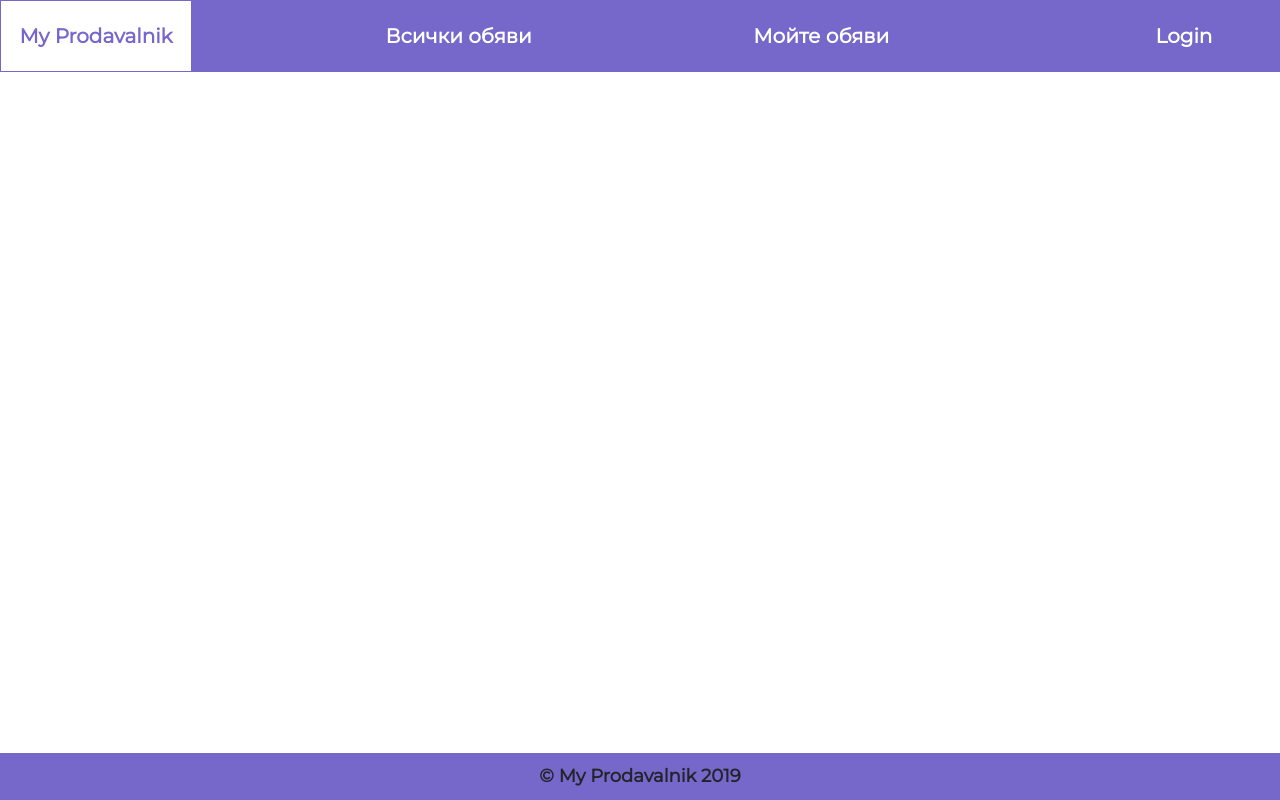
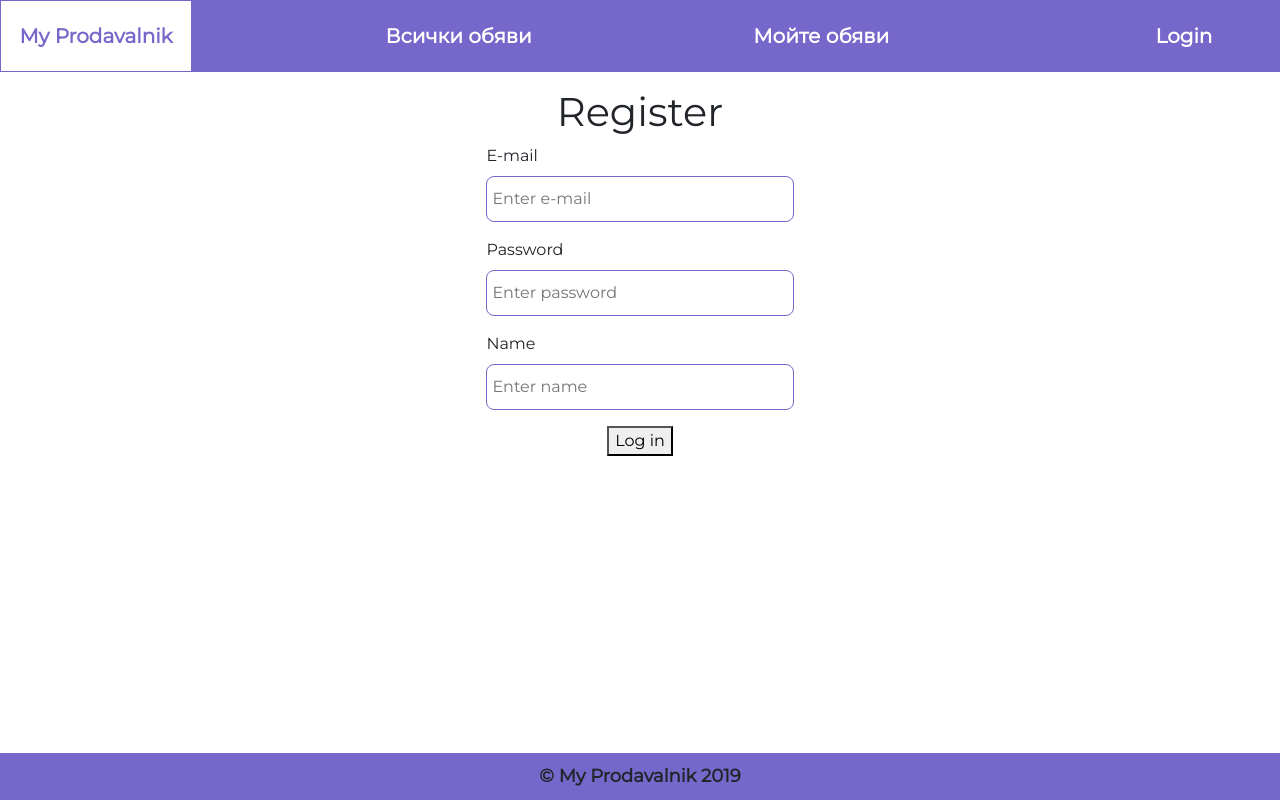
Before and after one commit to MitkoGeorgievGeorgiev/ReactExam-17.03.19, a React (Create React App) app in the folder myprodavalnik/: page /register in a window 1280 px wide. Built offline with nearby package versions, Linux system fonts and the light colour scheme.

Commit message:
implemented register form

```diff
--- a/myprodavalnik/src/App.js
+++ b/myprodavalnik/src/App.js
@@ -1,9 +1,14 @@
 import React, { Component, Fragment } from 'react';
+
 import { BrowserRouter,Router, Switch,Route } from 'react-router-dom'
+
+import { Redirect} from 'react-router-dom'
 import './App.css';
 import Header from './components/Header'
 import Footer from './components/Footer';
 import Login from './components/Login';
+import Register from './components/Register';
+
 import { ToastContainer, toast } from 'react-toastify';
 import 'react-toastify/dist/ReactToastify.css';
 
@@ -11,6 +16,13 @@ import 'react-toastify/dist/ReactToastify.css';
 
 
 class App extends Component {
+  constructor(props){
+    super(props)
+    this.state={
+      name:'',
+      isAdmin:false
+    }
+  }
   logIn = (data) => {
     fetch('http://localhost:9999/auth/signin', {
       method: 'POST',
@@ -26,7 +38,7 @@ class App extends Component {
           toast.error('No such username or pass')
         }
         else {
-          localStorage.setItem('username', body.username)
+          localStorage.setItem('name', body.name)
           localStorage.setItem('userId', body.userId)
           localStorage.setItem('token', body.token)
           toast.success(body.message);
@@ -34,12 +46,34 @@ class App extends Component {
             username: body.username,
             isAdmin: body.isAdmin
           })
+          }
+      } )
+  }
+  register = (data) => {
+    fetch('http://localhost:9999/auth/signup', {
+      method: 'POST',
+      headers: {
+        "Content-Type": "application/json",
+        // "Content-Type": "application/x-www-form-urlencoded",
+      },
+      body: JSON.stringify(data)
+    })
+      .then(res => res.json())
+      .then(body => {
+        if (!body.username) {
+          toast.error('No such username or pass')
         }
-
-
-      }
-      )
-
+        else {
+          localStorage.setItem('name', body.name)
+          localStorage.setItem('userId', body.userId)
+          localStorage.setItem('token', body.token)
+          toast.success(body.message);
+          this.setState({
+            name: body.name,
+            isAdmin: body.isAdmin
+          })
+          }
+      } )
   }
   render() {
     return (
@@ -47,7 +81,8 @@ class App extends Component {
         <Fragment>
           <Header />
           <Switch>
-            <Route path='/login' render={() => <Login logIn={this.logIn} />} />
+            <Route path='/login' render={() => <Login logIn={this.logIn} name={this.state.name}/>} />
+            <Route path='/register' render={() => <Register register={this.register} name={this.state.name}/>} />
           </Switch>
           <Footer />
         </Fragment>
--- a/myprodavalnik/src/components/Login.jsx
+++ b/myprodavalnik/src/components/Login.jsx
@@ -1,5 +1,5 @@
 import React,{Component} from 'react'
-
+import {Redirect} from 'react-router-dom'
 class Login extends Component{
     constructor(props){
         super(props)
@@ -23,6 +23,9 @@ class Login extends Component{
         this.props.logIn(this.state)
     }
     render(){
+        if (this.props.name.length) {
+            return <Redirect to='/' />
+        }
         return(
             <div className="form-wrapper">
                 <h1>Login</h1>
--- /dev/null
+++ b/myprodavalnik/src/components/Register.jsx
@@ -0,0 +1,53 @@
+import React, { Component } from 'react'
+import { Redirect } from 'react-router-dom'
+class Login extends Component {
+    constructor(props) {
+        super(props)
+        this.state = {
+            email: '',
+            password: '',
+            name: '',
+            error: ''
+
+        }
+        this.handleChange = this.handleChange.bind(this)
+        this.handleSubmit = this.handleSubmit.bind(this)
+    }
+    handleChange(event) {
+        this.setState({
+            [event.target.id]: event.target.value
+        })
+    }
+    handleSubmit(event) {
+        event.preventDefault()
+        this.props.register(this.state)
+    }
+    render() {
+        if (this.props.name.length) {
+            return <Redirect to='/' />
+        }
+        return (
+            <div className="form-wrapper">
+                <h1>Register</h1>
+                <form onSubmit={this.handleSubmit}>
+                    <div className="form-group">
+                        <label htmlFor="email">E-mail</label>
+                        <input type="text" name="email" id="email" placeholder="Enter e-mail" value={this.state.email} onChange={this.handleChange} />
+                    </div>
+                    <div className="form-group">
+                        <label htmlFor="password">Password</label>
+                        <input type="password" name="password" id="password" placeholder="Enter password" value={this.state.password} onChange={this.handleChange} />
+                    </div>
+                    <div className="form-group">
+                        <label htmlFor="name">Name</label>
+                        <input type="text" name="name" id="name" placeholder="Enter name" value={this.state.name} onChange={this.handleChange} />
+                    </div>
+                    <button type="submit" >Log in</button>
+                </form>
+            </div>
+
+
+        )
+    }
+}
+export default Login
```
Also changed, not shown: 2 other files (tests, documents, lock files or other folders).
